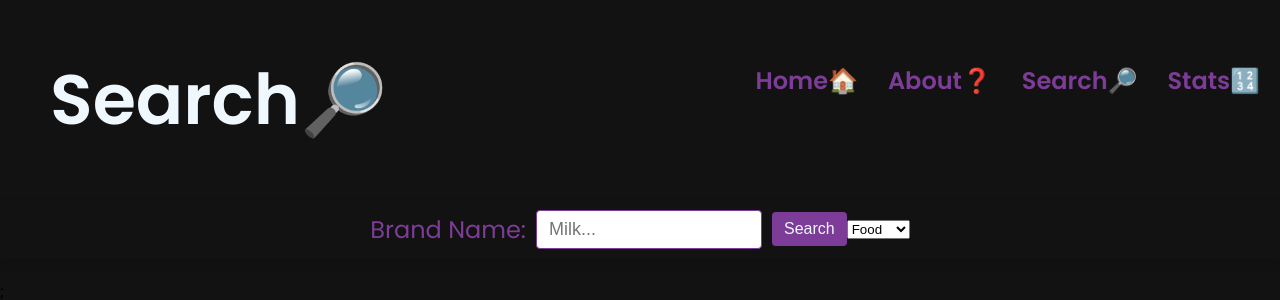
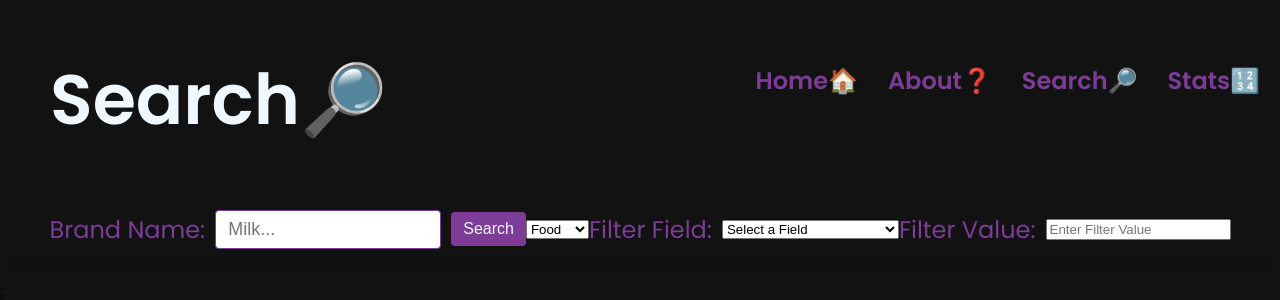
Before and after one commit to SayyedAdnan/HealthScoped, a React (Create React App) app: page /Search in a window 1280 px wide. Shown: the top 300 px of the page. Built offline with nearby package versions, Linux system fonts and the light colour scheme.

Commit message:
filter options

```diff
--- a/src/pages/Search.js
+++ b/src/pages/Search.js
@@ -43,8 +43,16 @@ const Search = () => {
   empty = null;
   const [detail, setdetail] = useState(empty);
   let check = true;
+  const [filterField, setFilterField] = useState('');
+  const [filterValue, setFilterValue] = useState('');
+
   const getAPI = async () => {
     let currAPI = document.getElementById("apiChoice").value;
+
+    let filters = [];
+    if (Brand) filters.push(`product_description:${Brand}`);
+    if (filterField && filterValue) filters.push(`${filterField}:${filterValue}`);
+    const query = filters.length > 0 ? `search=${filters.join('+')}` : '';
 
     let response = await fetch(`https://api.fda.gov/${currAPI}/event.json?search=${Brand}&limit=15`);
     if (!response.ok) {
@@ -85,6 +93,49 @@ const Search = () => {
           <option value="Device" disabled>Device</option>
         </select>
 
+        <label className="searchLabel">Filter Field:</label>
+        <select
+          className="searchDropdown"
+          value={filterField}
+          onChange={(e) => setFilterField(e.target.value)}
+        >
+          <option value="">Select a Field</option>
+          <option value="address_1">Address 1</option>
+          <option value="address_2">Address 2</option>
+          <option value="center_classification_date">Center Classification Date</option>
+          <option value="city">City</option>
+          <option value="classification">Classification</option>
+          <option value="code_info">Code Info</option>
+          <option value="country">Country</option>
+          <option value="distribution_pattern">Distribution Pattern</option>
+          <option value="event_id">Event ID</option>
+          <option value="initial_firm_notification">Initial Firm Notification</option>
+          <option value="more_code_info">More Code Info</option>
+          <option value="openfda">OpenFDA</option>
+          <option value="product_code">Product Code</option>
+          <option value="product_description">Product Description</option>
+          <option value="product_quantity">Product Quantity</option>
+          <option value="product_type">Product Type</option>
+          <option value="reason_for_recall">Reason for Recall</option>
+          <option value="recall_initiation_date">Recall Initiation Date</option>
+          <option value="recall_number">Recall Number</option>
+          <option value="recalling_firm">Recalling Firm</option>
+          <option value="report_date">Report Date</option>
+          <option value="state">State</option>
+          <option value="status">Status</option>
+          <option value="termination_date">Termination Date</option>
+          <option value="voluntary_mandated">Voluntary/Mandated</option>
+          <option value="meta">Meta</option>
+        </select>
+
+        <label className="searchLabel">Filter Value:</label>
+        <input
+          type="text"
+          className="filterValueInput"
+          id="filterValue"
+          placeholder="Enter Filter Value"
+        />
+
       </div>
       {check ? (
       <div className="grid" style={{cursor: 'zoom-in'}}>
```
